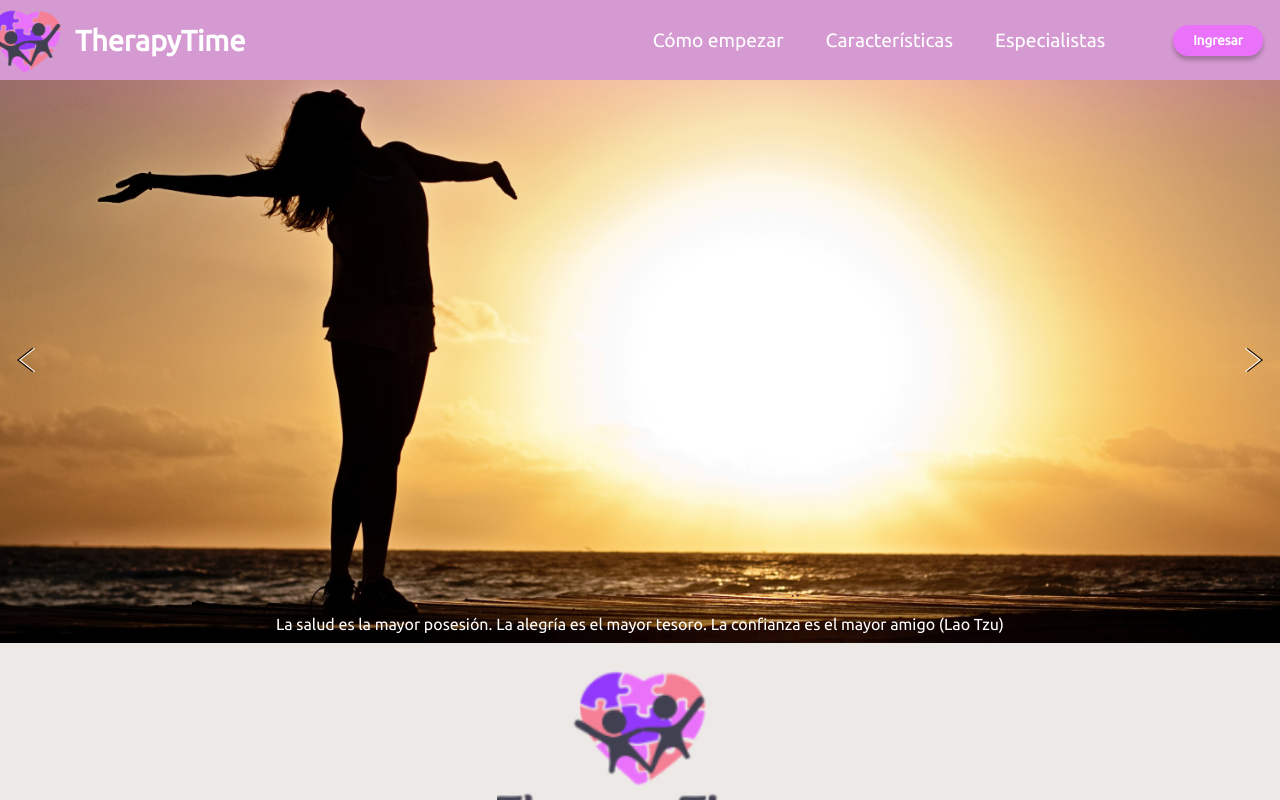
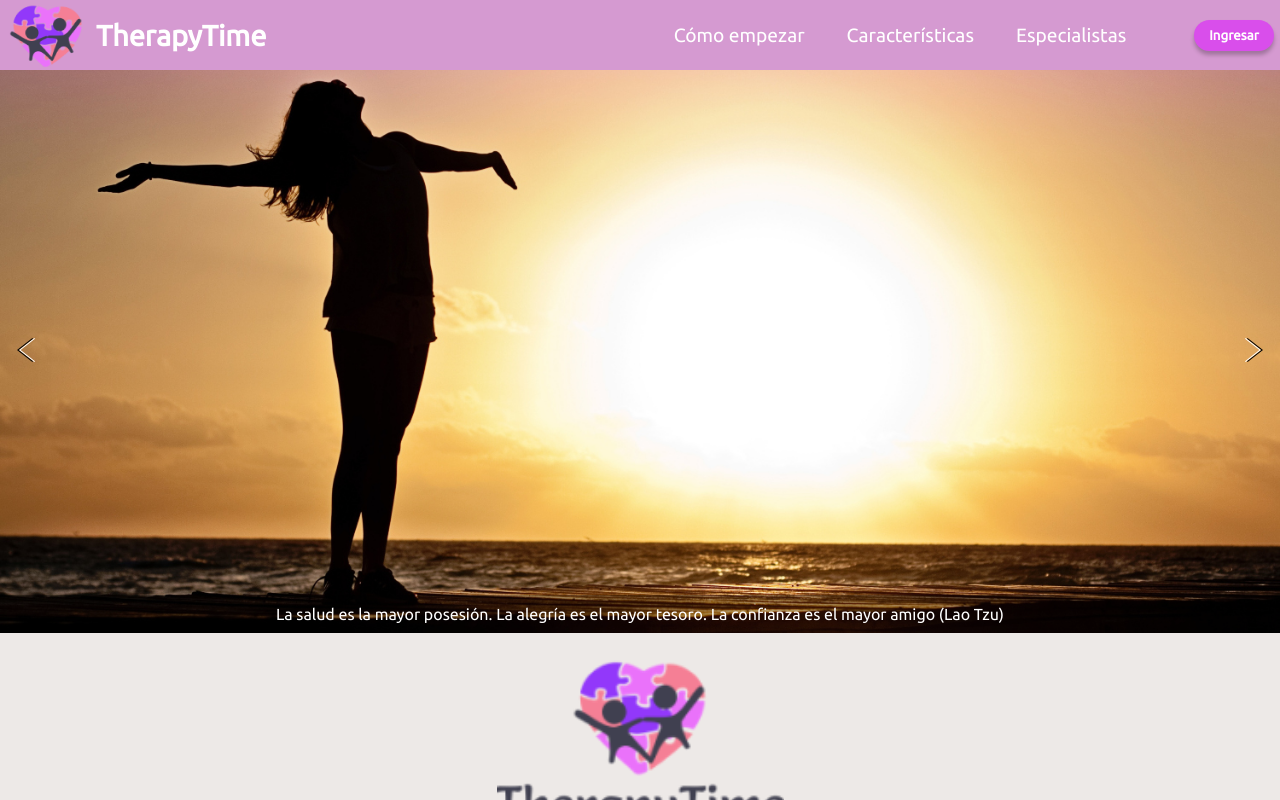
Before and after one commit to fidelbarreat/TherapyTime, a React (Create React App) app: page / in a window 1280 px wide. Shown: the top 800 px of the page. Built offline with nearby package versions, Linux system fonts and the light colour scheme.

Commit message:
some format changes

```diff
--- a/src/components/Button.css
+++ b/src/components/Button.css
@@ -1,10 +1,10 @@
 :root {
-    --primary:  #EA72FA;
+    --primary:  #d94eeb;
 }
 
 .btn {
     color:white;
-    padding: 8px 20px;
+    padding: 8px 15px;
     border-radius: 4px;
     outline: none;
     border: none;
@@ -16,7 +16,7 @@
 }
 
 .btn:hover {
-    padding: 8px 20px;
+    padding: 8px 18px;
     transition: all 0.3s ease-out;
     background: #fff;
     color:#6568F4;
@@ -30,14 +30,14 @@
 .btn--outline {
     background-color: transparent;
     color: #fff;
-        padding: 8px 20px;
+    padding: 8px 15px;
     border-radius: 4px;
     border: 1px solid var(--primary);
     transition: all 0.3s ease-out;
 }
 
 .btn--medium {
-        padding: 8px 20px;
+    padding: 8px 18px;
     border-radius: 4px;
     font-size: 18px;
     color: #fff;
--- a/src/components/Button.js
+++ b/src/components/Button.js
@@ -19,10 +19,10 @@ export const Button = ({
     buttonSize
 }) => {
     const checkButtonStyle = STYLES.includes (buttonStyle) ?
-    buttonStyle : STYLES [0]
+    buttonStyle: STYLES[0]
 
     const checkButtonSize = SIZES.includes (buttonSize) ?
-    buttonSize : SIZES [0]
+    buttonSize: SIZES[0]
     return (
         <button className={`btn ${checkButtonStyle} $
         {checkButtonSize}`} onClick={onClick}
--- a/src/components/Navbar/Navbar.css
+++ b/src/components/Navbar/Navbar.css
@@ -1,6 +1,6 @@
 .NavbarItems {
     background: rgba(202, 113, 198, 0.65);
-    height: 80px;
+    height: 70px;
     display: flex;
     justify-content: center;
     align-items: center;
@@ -9,17 +9,15 @@
 .navbar-logo {
     color: #fff;
     justify-self: start;
-    margin-left: -3rem;
+    margin-left: -1rem;
     cursor: pointer;
     margin-bottom:1em;
     margin-top: 1em;
-
 }
 
 .myname{
     display:flex;
     align-items:center;
-
 }
 
 .fa-react {
```
Also changed, not shown: src/components/Navbar/Navbar.js (+6 -6 lines). Lines whose indentation alone changed are shown as unchanged.
